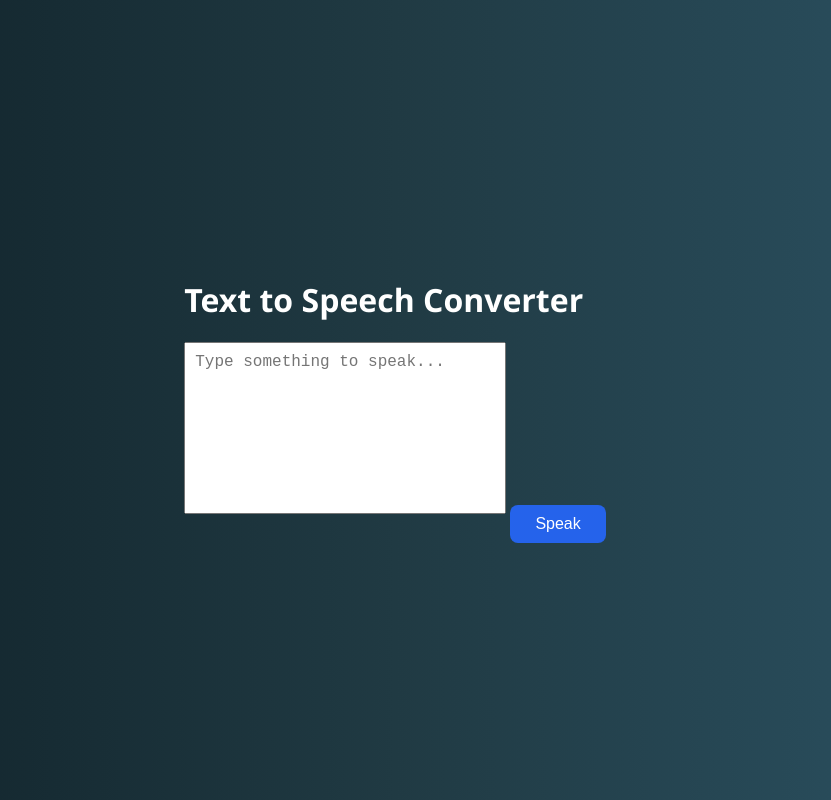
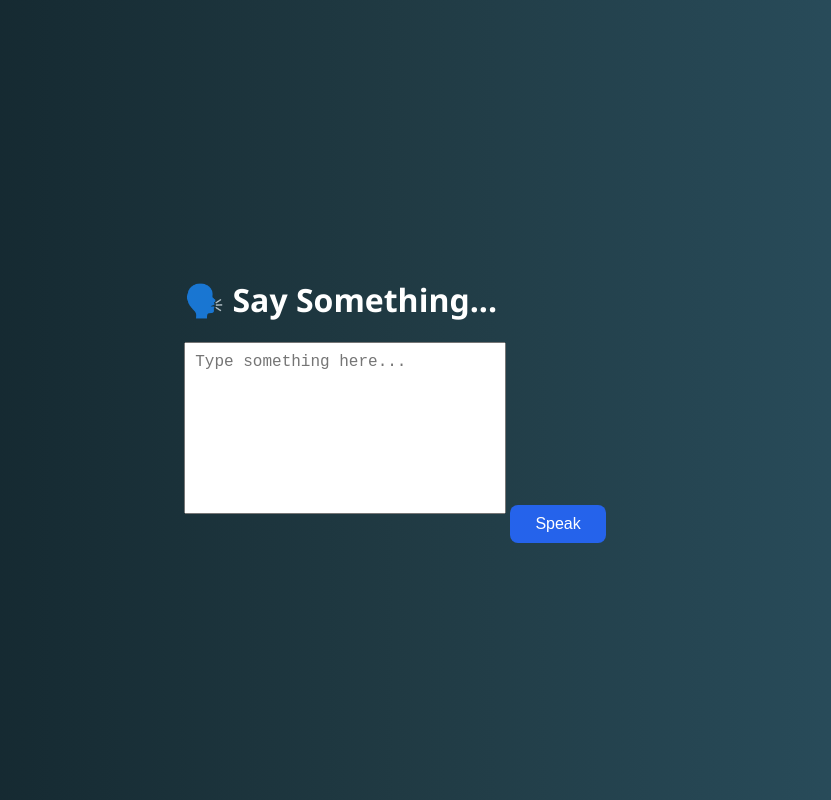
Before and after one commit to piyushmukhija9/text-too-speech, a plain HTML site: page index.html in a window 1280 px wide. Shown: the whole page, without its empty margins (245-1076 px from the left). Drawn offline with Linux system fonts and the light colour scheme.

Commit message:
Add files via upload

```diff
--- a/index.html
+++ b/index.html
@@ -1,14 +1,16 @@
+
 <!DOCTYPE html>
 <html lang="en">
 <head>
   <meta charset="UTF-8">
-  <title>Text to Speech App</title>
+  <meta name="viewport" content="width=device-width, initial-scale=1.0">
+  <title>Text to Speech - Special for Lavi</title>
   <link rel="stylesheet" href="style.css">
 </head>
 <body>
   <div class="container">
-    <h1>Text to Speech Converter</h1>
-    <textarea id="text" placeholder="Type something to speak..."></textarea>
+    <h1>🗣️ Say Something...</h1>
+    <textarea id="text" placeholder="Type something here..."></textarea>
     <button onclick="speakText()">Speak</button>
   </div>
 
```
